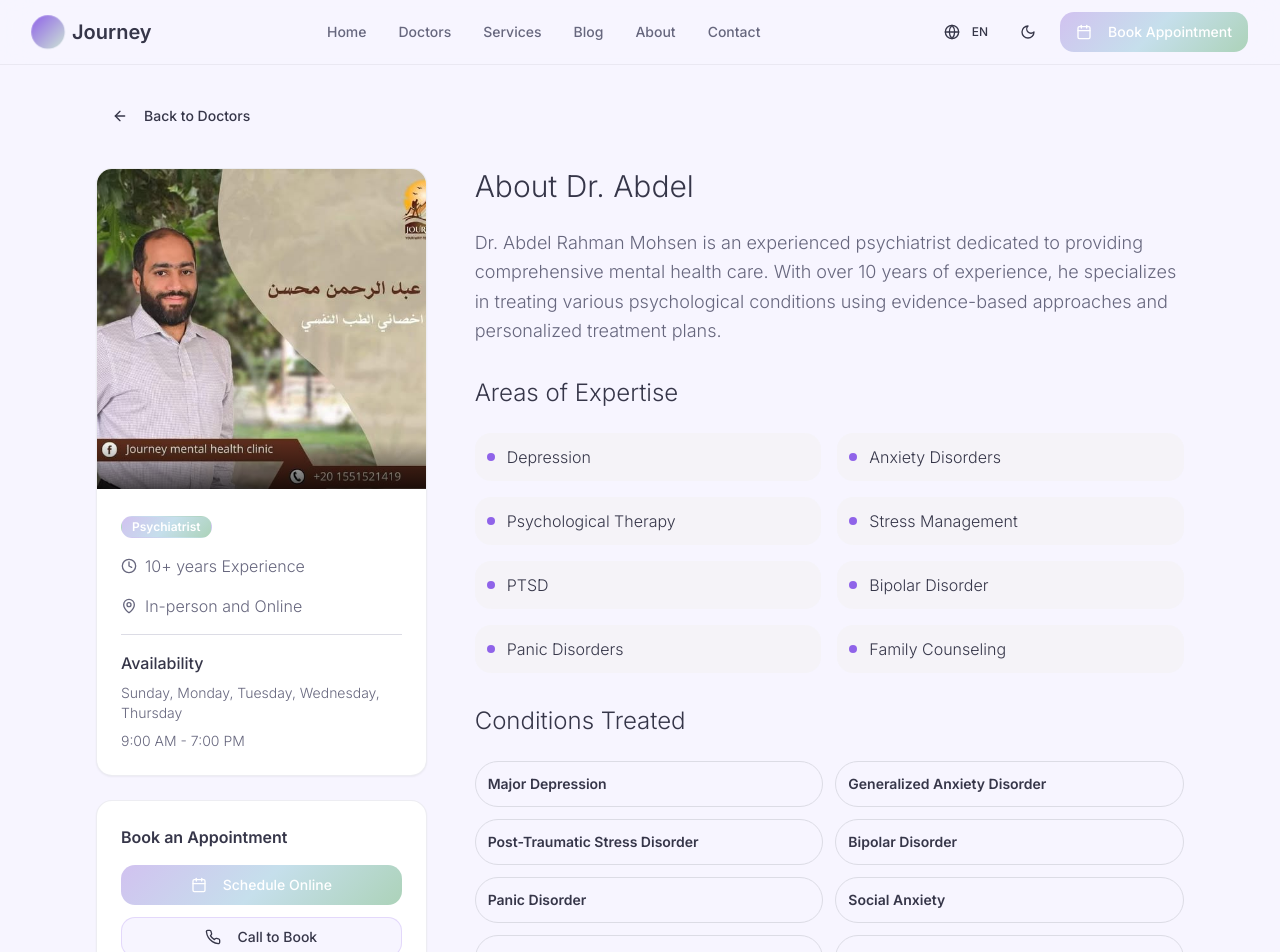
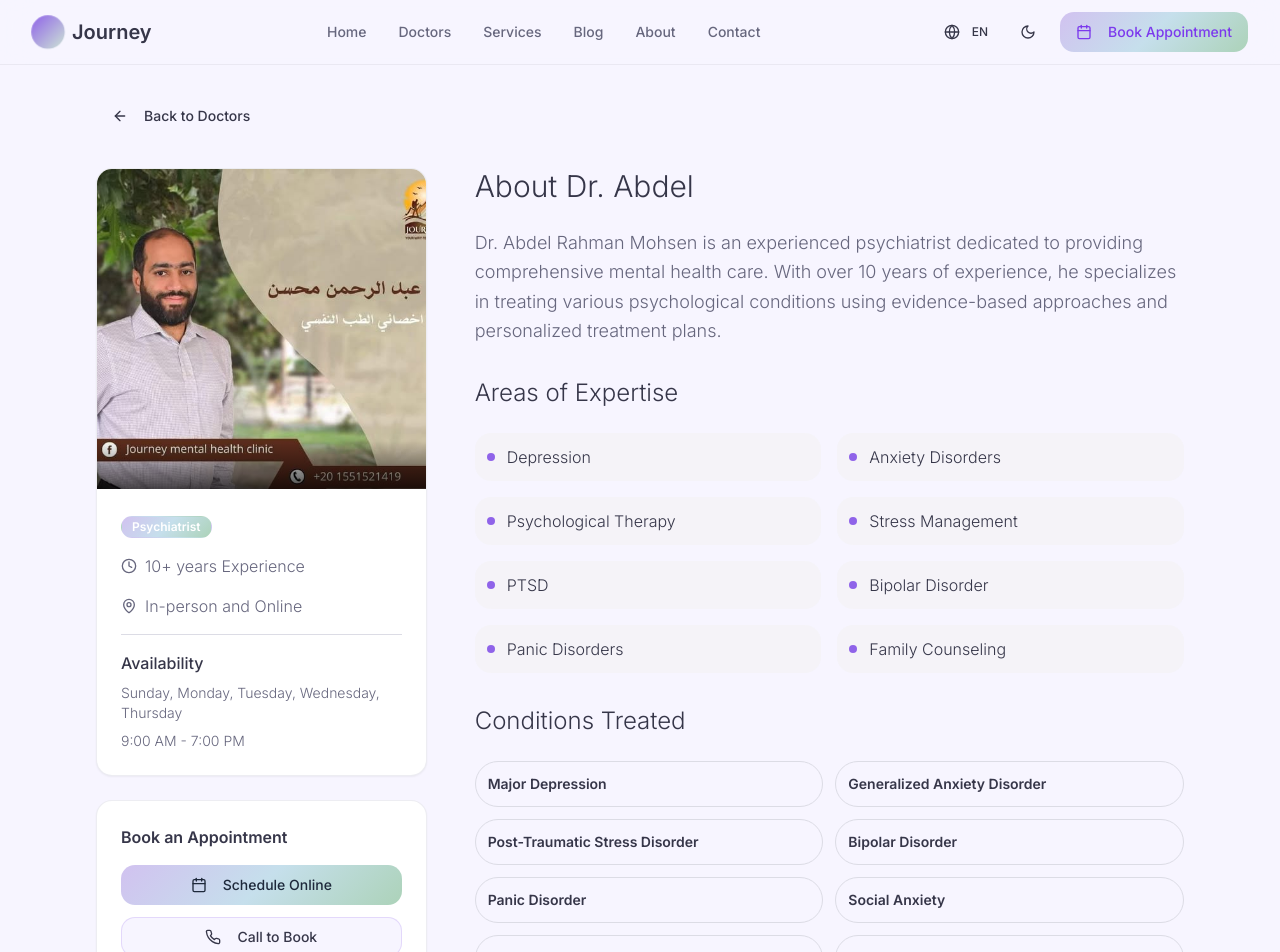
Before and after one commit to Dev-shreif/gentle-path-clinic-54, a React (Vite) app: page /doctors/1 in a window 1280 px wide. Shown: the top 952 px of the page. Built offline with nearby package versions, Linux system fonts and the light colour scheme.

Commit message:
Visual edit in Lovable
Edited UI in Lovable

```diff
--- a/src/components/Navigation.tsx
+++ b/src/components/Navigation.tsx
@@ -96,7 +96,7 @@ const Navigation = () => {
 
             {/* Book Appointment Button */}
             <Link to="/booking">
-              <Button className="gradient-calm text-white hover:opacity-90 transition-opacity">
+              <Button className="gradient-calm hover:opacity-90 transition-opacity text-violet-600">
                 <Calendar className="h-4 w-4 mr-2" />
                 {language === "en" ? "Book Appointment" : "احجز موعد"}
               </Button>
--- a/src/pages/DoctorProfile.tsx
+++ b/src/pages/DoctorProfile.tsx
@@ -430,7 +430,7 @@ const DoctorProfile = () => {
                   <Link to="/booking" state={{
                   selectedDoctor: getText(doctor.name)
                 }}>
-                    <Button className="w-full gradient-calm text-white hover:opacity-90">
+                    <Button className="w-full gradient-calm hover:opacity-90 text-slate-800">
                       <Calendar className="h-4 w-4 mr-2" />
                       {language === "ar" ? "احجز عبر الإنترنت" : "Schedule Online"}
                     </Button>
```
